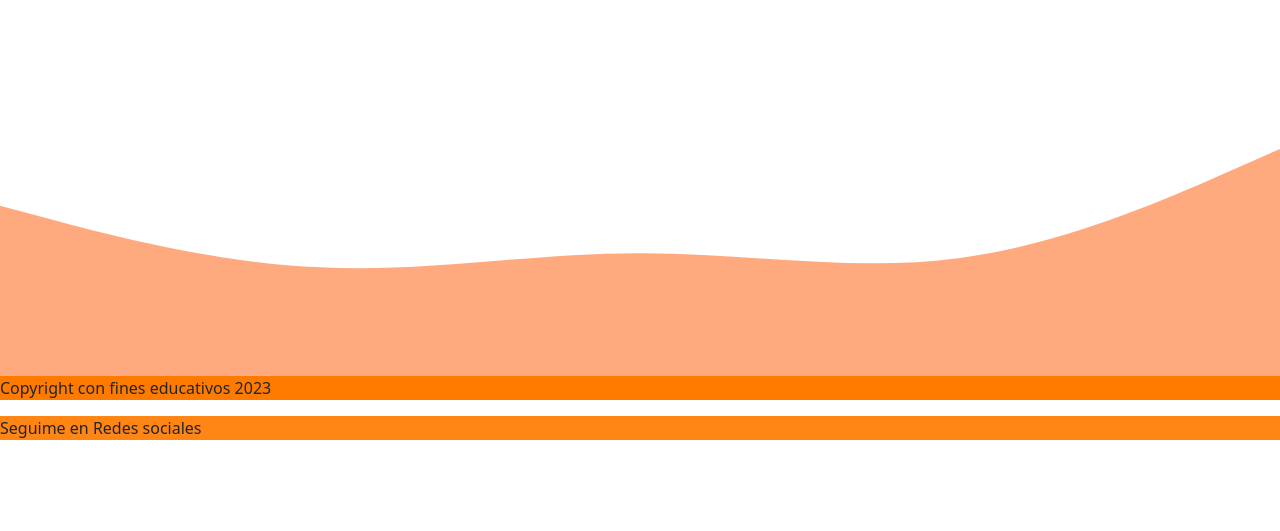
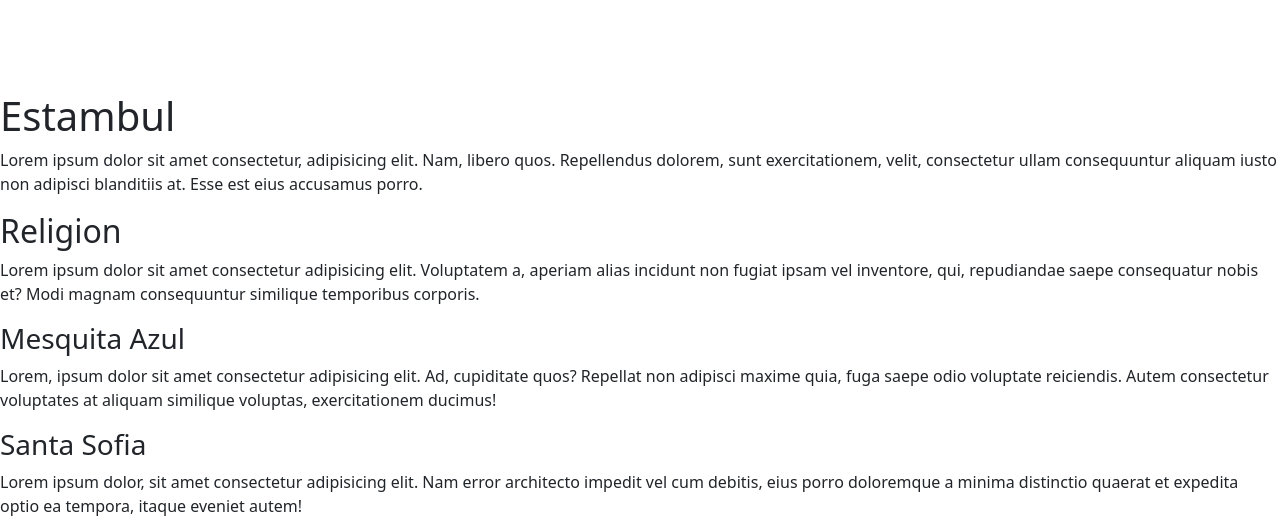
Before and after one commit to marielzdev/PreEntrega2-LopezMarielSabrina, a plain HTML site: page pages/sobreelpais.html in a window 1280 px wide. Shown: the part 228-759 px from the top of the page. Drawn offline with nearby package versions, Linux system fonts and the light colour scheme.

Commit message:
se coloca contenido de ejemplo a sobreelpais y otrossitiosdeinteres

```diff
--- a/pages/sobreelpais.html
+++ b/pages/sobreelpais.html
@@ -71,7 +71,53 @@
       <!--Fin de la Nav Bar-->
     </header>
     <main>
-      <!--Seccion INTRO-->
+      <!--Secciones de destinos a completar por requirente se usa Lorem para rellenar y algunos titulos-->
+      <section>
+        <h1>Estambul</h1>
+        <p>
+          Lorem ipsum dolor sit amet consectetur, adipisicing elit. Nam, libero
+          quos. Repellendus dolorem, sunt exercitationem, velit, consectetur
+          ullam consequuntur aliquam iusto non adipisci blanditiis at. Esse est
+          eius accusamus porro.
+        </p>
+
+        <h2>Religion</h2>
+        <p>
+          Lorem ipsum dolor sit amet consectetur adipisicing elit. Voluptatem a,
+          aperiam alias incidunt non fugiat ipsam vel inventore, qui,
+          repudiandae saepe consequatur nobis et? Modi magnam consequuntur
+          similique temporibus corporis.
+        </p>
+        <h3>Mesquita Azul</h3>
+        <p>
+          Lorem, ipsum dolor sit amet consectetur adipisicing elit. Ad,
+          cupiditate quos? Repellat non adipisci maxime quia, fuga saepe odio
+          voluptate reiciendis. Autem consectetur voluptates at aliquam
+          similique voluptas, exercitationem ducimus!
+
+          <!--Insertar video o foto o video y foto -->
+        </p>
+      </section>
+      <section>
+        <h3>Santa Sofia</h3>
+        <p>
+          Lorem ipsum dolor, sit amet consectetur adipisicing elit. Nam error
+          architecto impedit vel cum debitis, eius porro doloremque a minima
+          distinctio quaerat et expedita optio ea tempora, itaque eveniet autem!
+
+          <!--Insertar video o foto o video y foto-->
+        </p>
+      </section>
+      <section>
+        <h3></h3>
+        <p>
+          Lorem ipsum dolor, sit amet consectetur adipisicing elit. Nam error
+          architecto impedit vel cum debitis, eius porro doloremque a minima
+          distinctio quaerat et expedita optio ea tempora, itaque eveniet autem!
+
+          <!--Insertar video o foto o video y foto-->
+        </p>
+      </section>
     </main>
     <!-- aca comienza el footer-->
     <footer>
```
Also changed, not shown: pages/otrossitiosdeinteres.html (+28 -1 lines).
